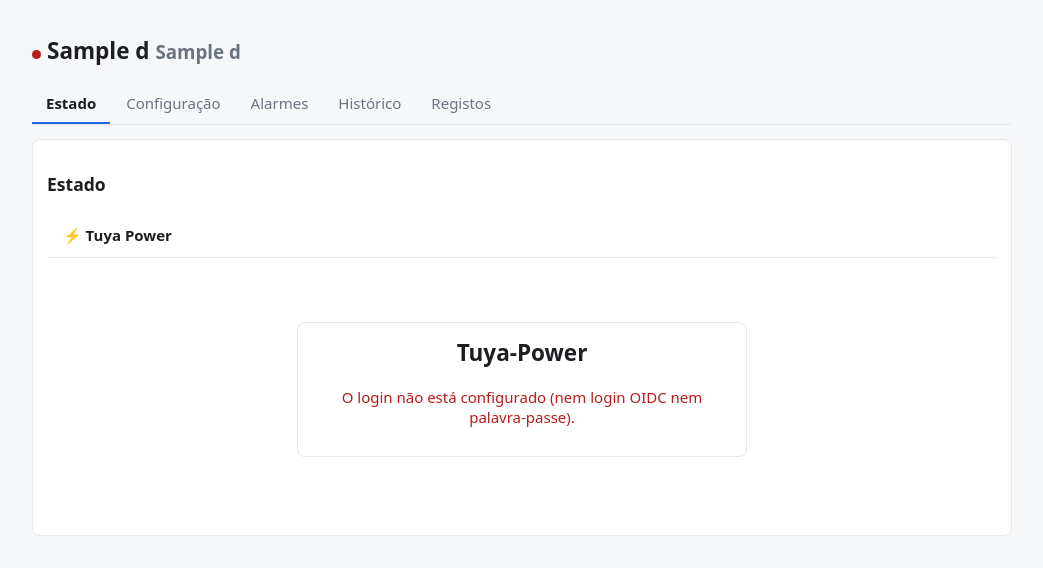
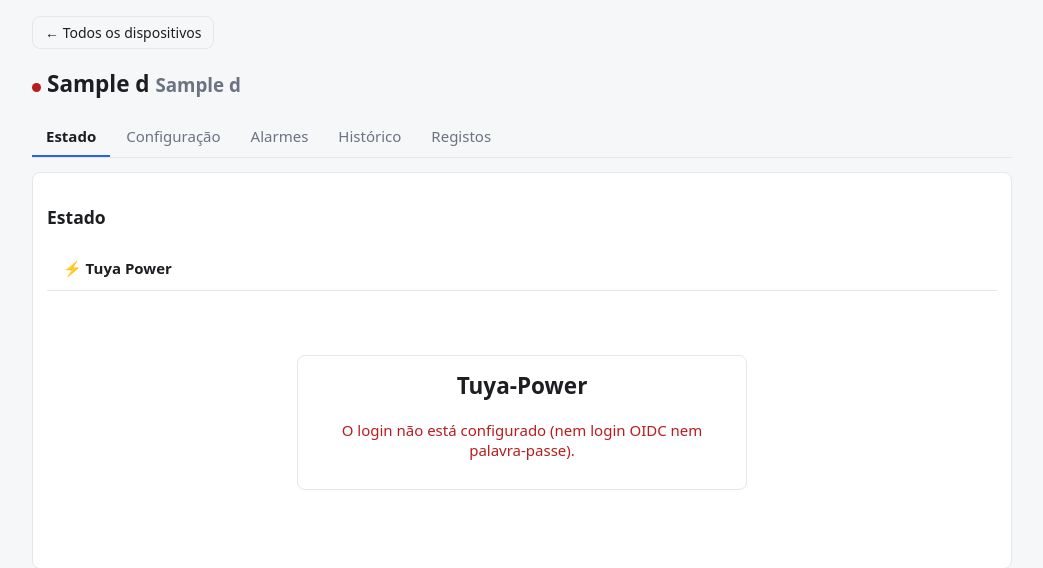
Before and after one commit to ajteixeira/tuya-power, a FastAPI app: template app/templates/device.html in a window 1280 px wide. Shown: the part 45-613 px from the top of the page, without its empty margins (118-1161 px from the left). Run offline with FastAPI, Linux system fonts and the light colour scheme; the template is opened without the code that fills it: most values are stand-ins (such as "Sample title", 1, 10 or a date in 2020); some libraries are stand-ins or nearby versions.

Commit message:
Botão para voltar à página geral em cada dispositivo
Co-Authored-By: Claude Sonnet 5.5 <noreply@anthropic.com>

```diff
--- a/app/templates/base.html
+++ b/app/templates/base.html
@@ -59,6 +59,7 @@ details.more{margin-top:12px}details.more summary{cursor:pointer;color:var(--mut
 .pnav button:disabled{opacity:.4;cursor:not-allowed}#plabel{min-width:170px;text-align:center;font-weight:600;text-transform:capitalize}
 .top{display:flex;justify-content:space-between;align-items:center}.who{display:flex;gap:10px;align-items:center;margin:0}
 .who button{height:30px;padding:0 10px;font-size:13px}
+.back{display:inline-block;padding:6px 12px;border:1px solid var(--bd,#cbd5e1);border-radius:8px;text-decoration:none;font-size:14px;color:inherit}.back:hover{background:rgba(127,127,127,.12)}
 .gbtn{display:inline-block;padding:10px 18px;border-radius:8px;background:var(--acc);color:#fff;text-decoration:none;font-weight:600}
 .usr{font-size:14px;text-decoration:none}.pend{background:var(--err);color:#fff;border-radius:999px;padding:0 7px;font-size:12px;font-weight:700}
 .role{font-size:12px;font-weight:700;border-radius:999px;padding:2px 9px;background:rgba(148,163,184,.2);color:var(--mut)}.role.admin{background:rgba(37,99,235,.18);color:var(--acc)}
--- a/app/templates/device.html
+++ b/app/templates/device.html
@@ -1,5 +1,6 @@
 {% extends "base.html" %}{% block title %}{{ d.name }}{% endblock %}
 {% block content %}
+<p style="margin:0 0 8px"><a href="{{ P(request) }}/" class="back">← Todos os dispositivos</a></p>
 <h2><span class="dot {{ 'on' if d.online }}"></span>{{ d.name }} <small class="mut">{{ d.product_name }}</small></h2>
 
 <nav class="tabs" role="tablist">
```
